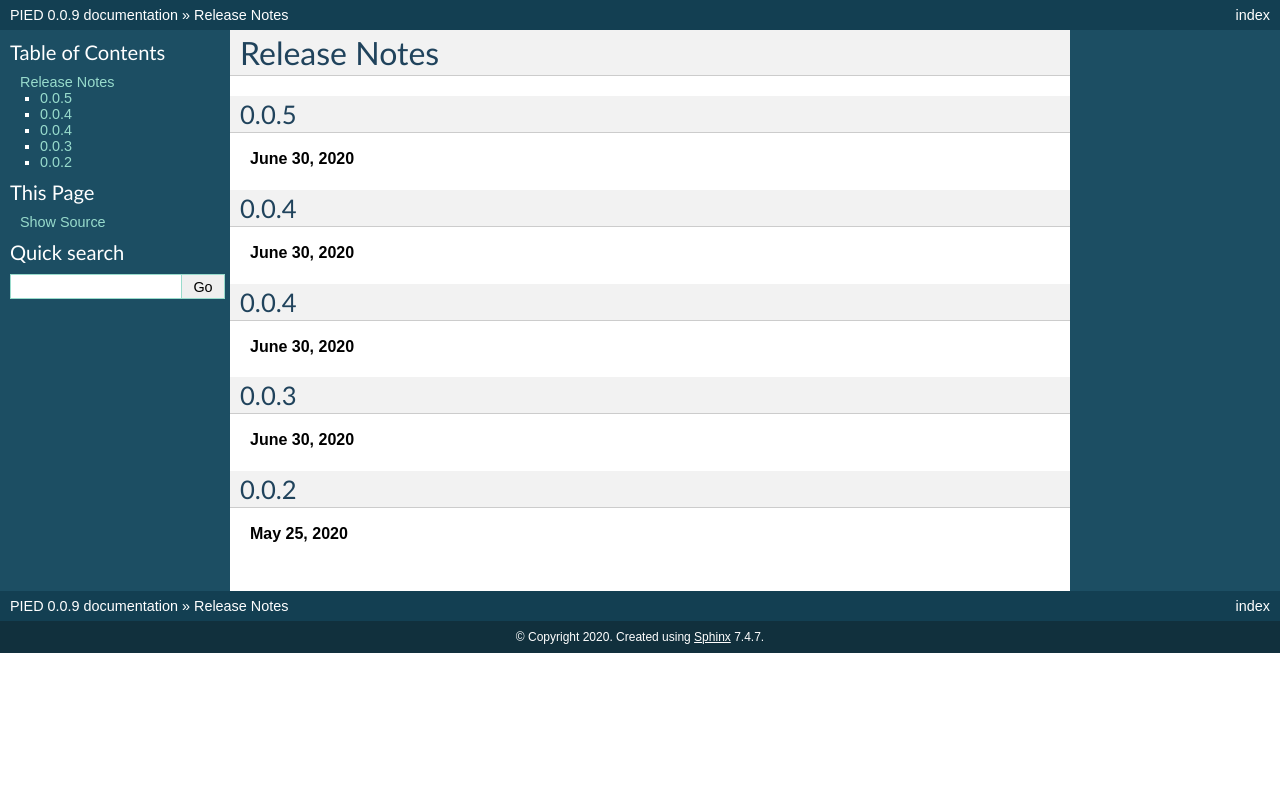
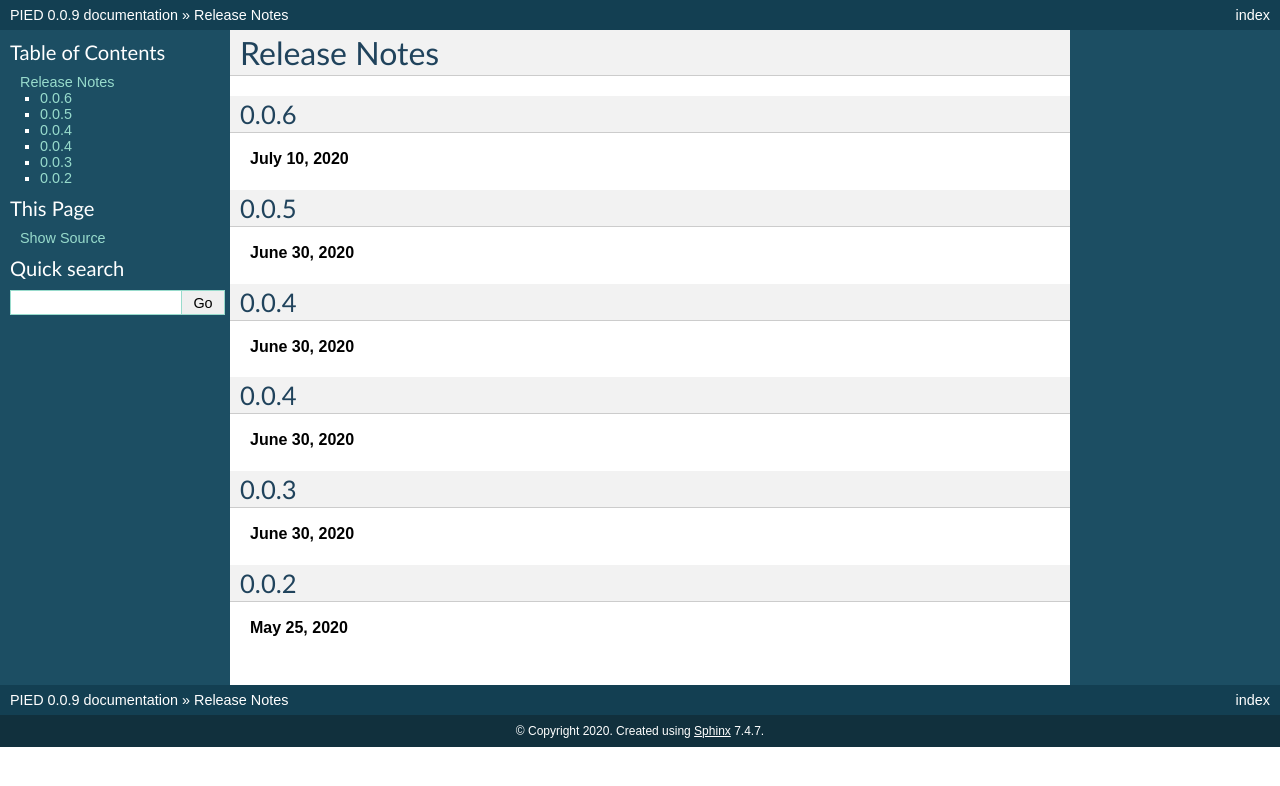
Before and after one commit to isaacovercast/PIED, a Sphinx documentation site: the page built from docs/releasenotes.rst, in a window 1280 px wide. Shown: the top 786 px of the page. Built offline with Sphinx 7.4.7, drawn with Linux system fonts in a browser that asks for light colours; pages that are not in the unit, such as notebooks, are missing from menus.

Commit message:
"Updating PIED/__init__.py to version - 0.0.6

```diff
--- a/PIED/__init__.py
+++ b/PIED/__init__.py
@@ -1,7 +1,7 @@
 """
 PIED - Phylogeographic Temporal Analysis
 """
-__version__ = "0.0.5"
+__version__ = "0.0.6"
 __author__ = "Isaac Overcast"
 
 ## Possible values for __loglevel__: "DEBUG"  "INFO"  "WARN"  "ERROR"
--- a/docs/releasenotes.rst
+++ b/docs/releasenotes.rst
@@ -2,6 +2,10 @@
 
 Release Notes
 =============
+
+0.0.6
+-----
+**July 10, 2020**
 
 0.0.5
 -----
```
Also changed, not shown: 1 other file.
